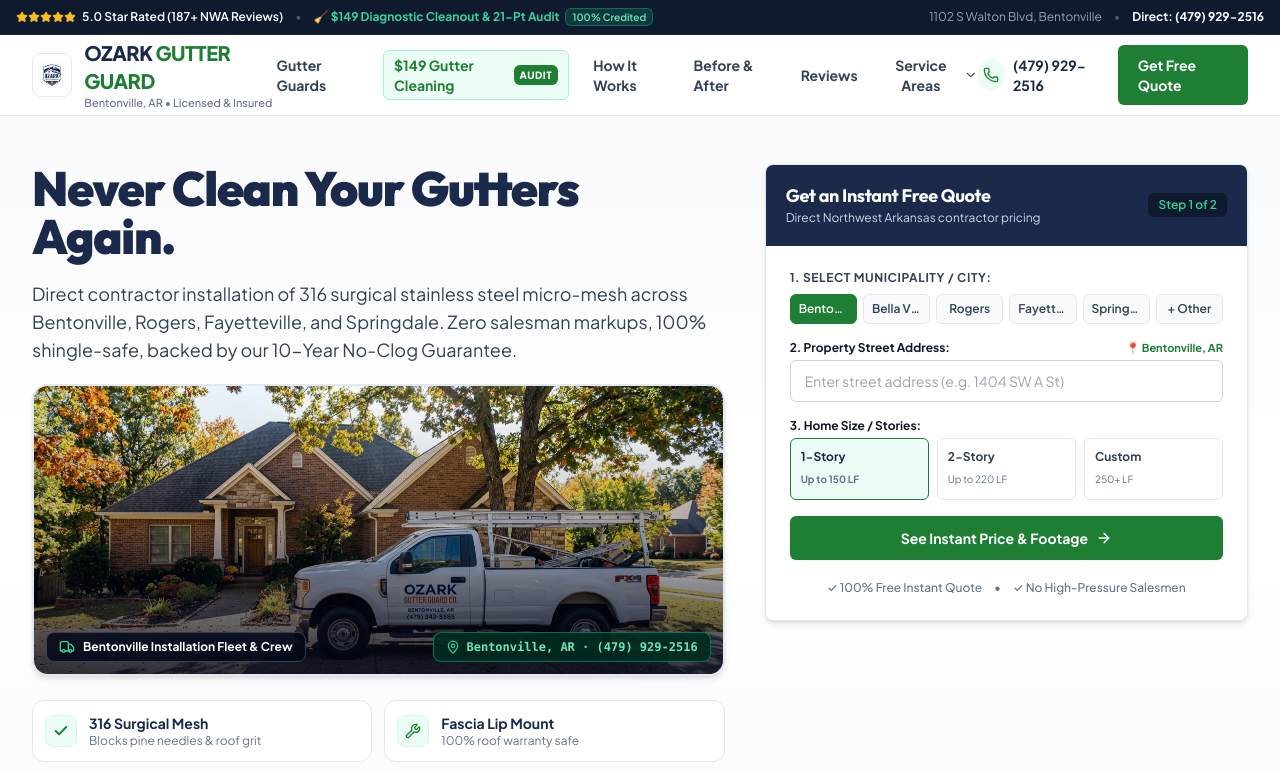
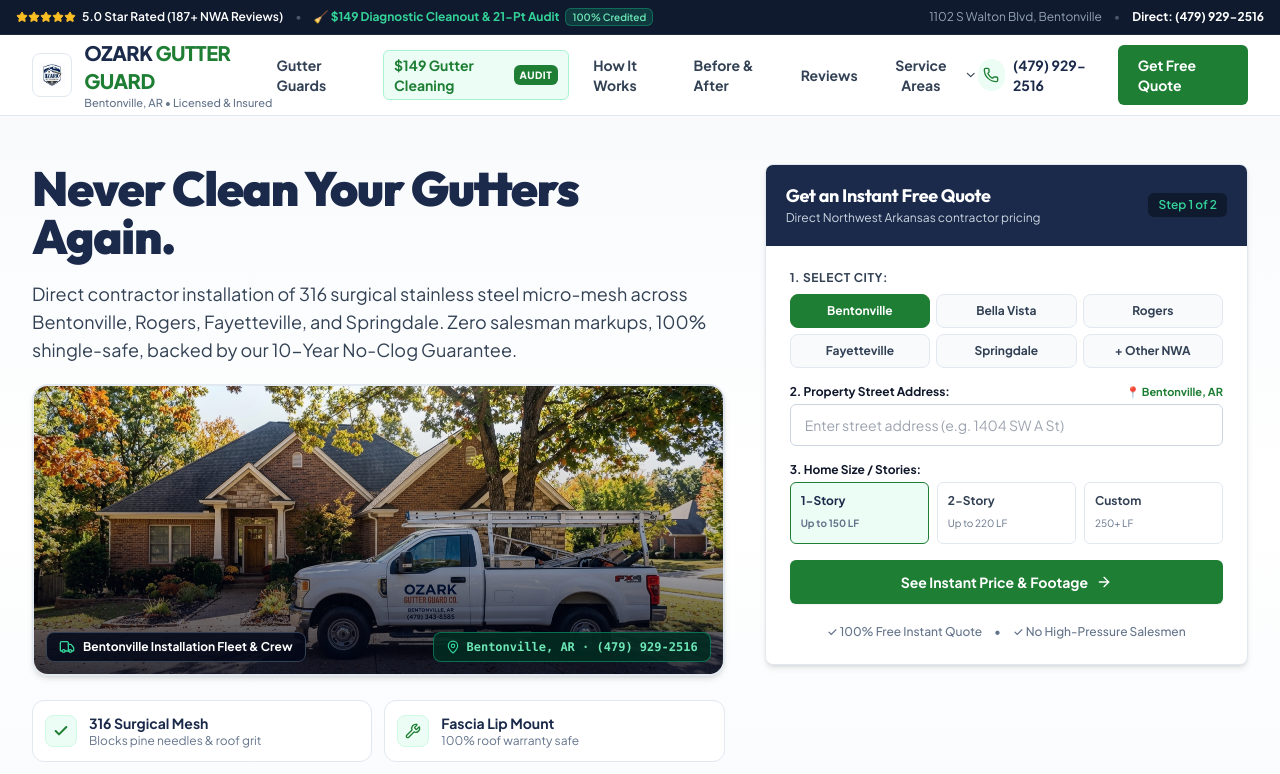
Before and after one commit to deimaxax/ozarkgutterguard, a Next.js app: page / in a window 1280 px wide. Shown: the top 774 px of the page. Built offline with nearby package versions, Linux system fonts and the light colour scheme.

Commit message:
Fix city selection buttons in estimator form so text never truncates

```diff
--- a/src/components/SatelliteEstimator.tsx
+++ b/src/components/SatelliteEstimator.tsx
@@ -130,9 +130,9 @@
           {/* City Chips */}
           <div>
             <label className="block text-xs font-bold text-slate-700 uppercase tracking-wider mb-2">
-              1. Select Municipality / City:
+              1. Select City:
             </label>
-            <div className="grid grid-cols-3 sm:grid-cols-6 gap-1.5">
+            <div className="grid grid-cols-3 gap-1.5">
               {quickCities.map((city) => {
                 const isActive = !isCustomCity && selectedCity === city;
                 return (
@@ -144,7 +144,7 @@
                       setSelectedCity(city);
                       setErrorMsg('');
                     }}
-                    className={`py-1.5 px-2 text-xs rounded font-semibold text-center transition cursor-pointer border truncate ${
+                    className={`py-2 px-2 text-xs rounded-lg font-bold text-center transition cursor-pointer border ${
                       isActive
                         ? 'bg-brand-green text-white border-brand-green shadow-xs'
                         : 'bg-slate-50 hover:bg-slate-100 text-slate-700 border-slate-200'
@@ -162,13 +162,13 @@
                   setIsCustomCity(true);
                   setErrorMsg('');
                 }}
-                className={`py-1.5 px-2 text-xs rounded font-semibold text-center transition cursor-pointer border truncate ${
+                className={`py-2 px-2 text-xs rounded-lg font-bold text-center transition cursor-pointer border ${
                   isCustomCity
                     ? 'bg-brand-green text-white border-brand-green shadow-xs'
                     : 'bg-slate-50 hover:bg-slate-100 text-slate-700 border-slate-200'
                 }`}
               >
-                + Other
+                + Other NWA
               </button>
             </div>
 
```
